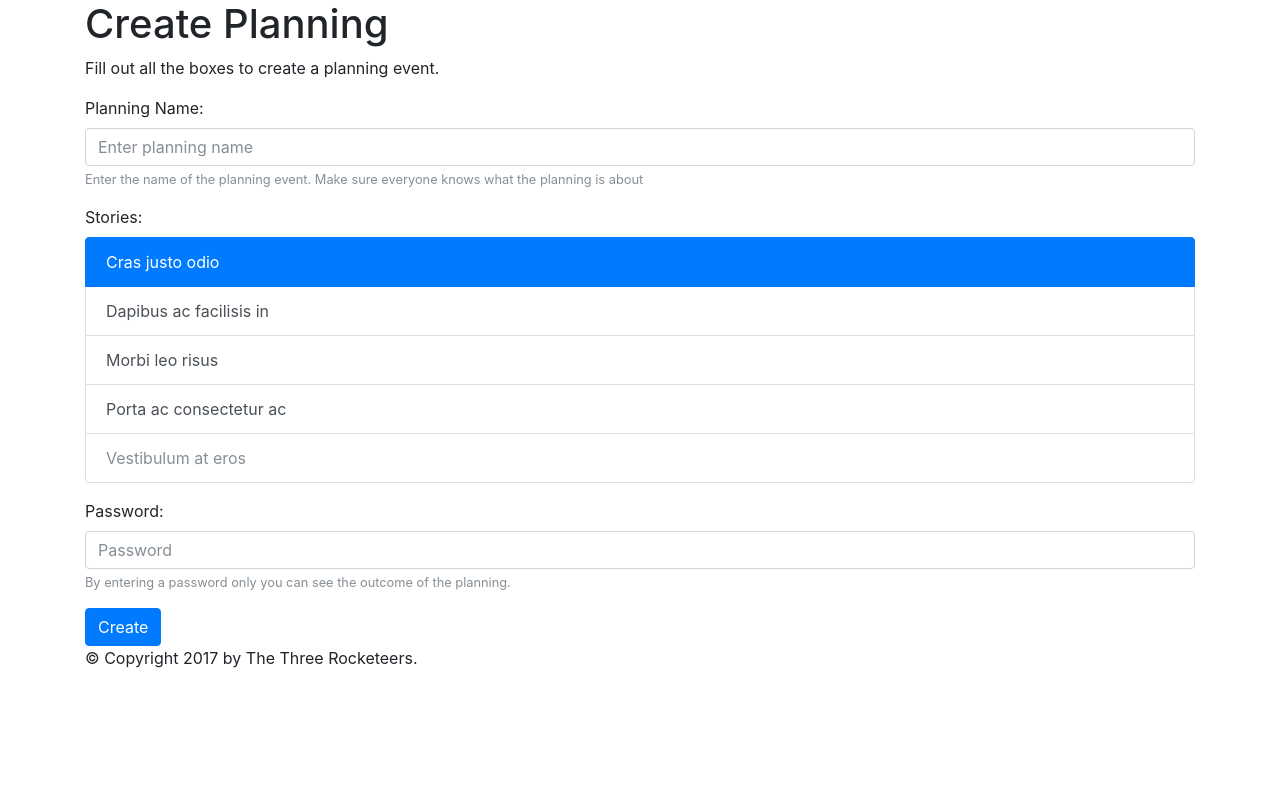
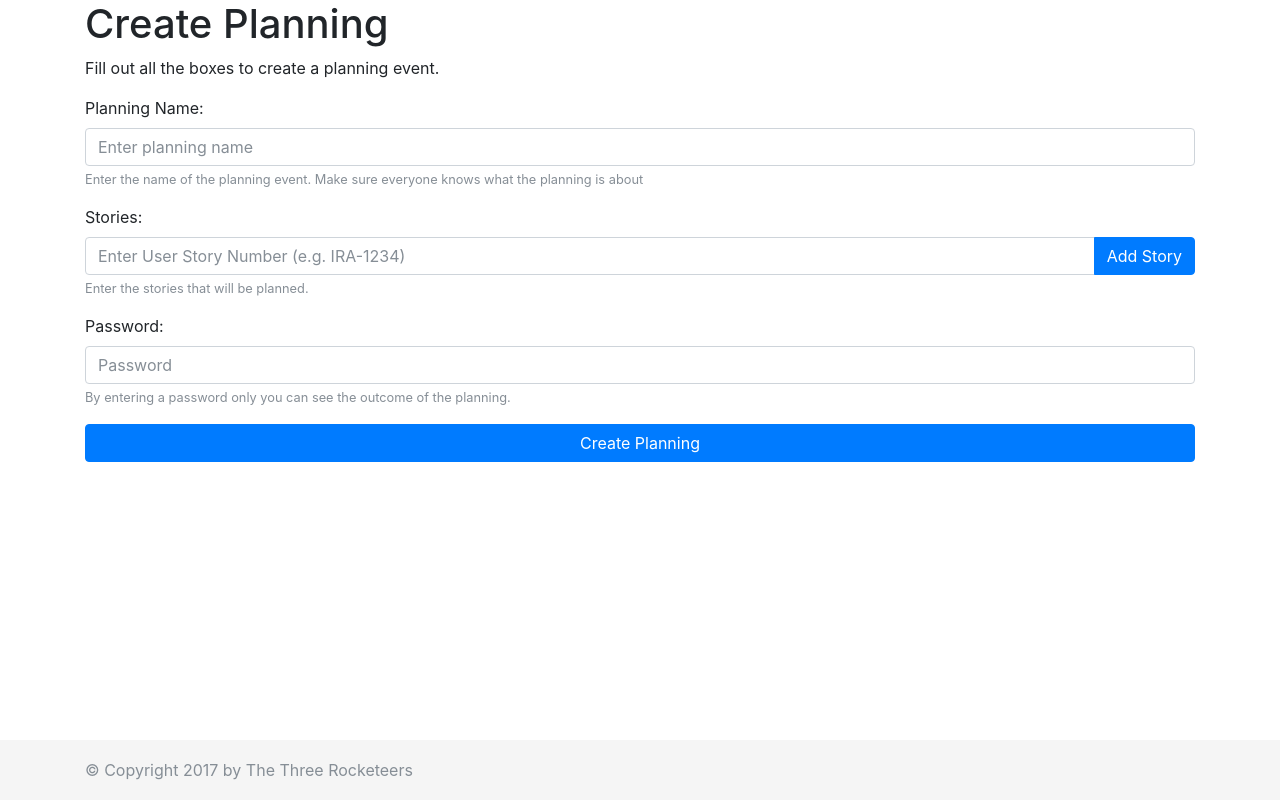
Before and after one commit to three-rocketeers/DistriPP, a Flask app: page /create in a window 1280 px wide. Run offline with Flask 2, Linux system fonts and the light colour scheme; some libraries are stand-ins or nearby versions.

Commit message:
BST: further development on create page. Added stories list.

```diff
--- /dev/null
+++ b/static/css/style.css
@@ -0,0 +1,16 @@
+html,body{
+    height: 100%
+}
+
+.hidden {
+     display:none;
+}
+
+.footer {
+  position: absolute;
+  bottom: 0;
+  width: 100%;
+  height: 60px; /* Set the fixed height of the footer here */
+  line-height: 60px; /* Vertically center the text there */
+  background-color: #f5f5f5;
+}
--- /dev/null
+++ b/static/js/listfunctions.js
@@ -0,0 +1,33 @@
+$(document).ready(function () {
+
+    //on click
+    $('#listadd').click(function () {
+
+        var userInput = $("#new-item").val();
+        console.log("User inputted...", userInput);
+
+        if (!userInput) {
+            $('.error').toggle();
+            $('.error').text('Please enter a story number!').show();
+        }
+        else {
+            $('#list-items').append("<li class='list-group-item'>" + userInput + "<i class='fa fa-trash fa-4'></i>" + "</li>");
+        }
+
+        $('#new-item').val("");
+
+    });
+    //end on click
+
+    //remove list item on click of trash icon
+    $(".list-items").on("click", ".fa-trash", function () {
+        $(this).closest("li").remove();
+        console.log("Removing item", $(this).closest("li"));
+    });
+
+    //remove error message on focusing the input
+    $("#new-item").val('').focus(function () {
+        $('.error').toggle();
+    });
+
+});
--- a/static/style.css
+++ /dev/null
@@ -1,3 +0,0 @@
-html,body{
-    height: 100%
-}
--- a/templates/create.html
+++ b/templates/create.html
@@ -1,5 +1,9 @@
 {% extends "layout.html" %}
 {% block title %}Create{% endblock %}
+{% block head %}
+    {{ super() }}
+    <script src="{{ url_for('static', filename='js/listfunctions.js') }}"></script>
+{% endblock %}
 {% block content %}
 
     <div class="container">
@@ -15,19 +19,24 @@
                     knows what the planning is about
                 </small>
             </div>
-            <!-- TODO this needs to be a list where you can add stuff -->
+
             <div class="form-group">
                 <label for="list">Stories:</label>
-                <div class="list-group" id="list">
-                    <a href="#" class="list-group-item list-group-item-action active">
-                        Cras justo odio
-                    </a>
-                    <a href="#" class="list-group-item list-group-item-action">Dapibus ac facilisis in</a>
-                    <a href="#" class="list-group-item list-group-item-action">Morbi leo risus</a>
-                    <a href="#" class="list-group-item list-group-item-action">Porta ac consectetur ac</a>
-                    <a href="#" class="list-group-item list-group-item-action disabled">Vestibulum at eros</a>
+                <!-- TODO how can the user see that there will be a list here... -->
+                <div class="list">
+                    <ul class="list-group" id="list-items"></ul>
                 </div>
+                <div class="new-item input-group">
+                    <input type="text" class="form-control" placeholder="Enter User Story Number (e.g. IRA-1234)"
+                           id="new-item">
+                    <span class="input-group-btn">
+                        <button type=button id="listadd" class="btn btn-primary">Add Story</button>
+                    </span>
+                </div>
+                <small id="storiesHelp" class="form-text text-muted">Enter the stories that will be planned.</small>
             </div>
+            <!-- TODO create better place for all warnings and errors -->
+            <div class="form-group error alert alert-danger collapse"></div>
             <div class="form-group">
                 <label for="passwordbox">Password:</label>
                 <input type="password" class="form-control" id="passwordbox" placeholder="Password">
@@ -36,7 +45,9 @@
                     planning.
                 </small>
             </div>
-            <button type="submit" class="btn btn-primary">Create</button>
+
+            <button type="submit" class="btn btn-primary btn-block">Create Planning</button>
+
         </form>
     </div>
 {% endblock %}
--- a/templates/layout.html
+++ b/templates/layout.html
@@ -5,19 +5,28 @@
         <link rel="stylesheet" href="https://maxcdn.bootstrapcdn.com/bootstrap/4.0.0-beta.2/css/bootstrap.min.css"
               integrity="sha384-PsH8R72JQ3SOdhVi3uxftmaW6Vc51MKb0q5P2rRUpPvrszuE4W1povHYgTpBfshb"
               crossorigin="anonymous">
-        <link rel=stylesheet type=text/css href="{{ url_for('static', filename='style.css') }}">
+        <link rel=stylesheet type=text/css href="{{ url_for('static', filename='css/style.css') }}">
+        <script src="https://code.jquery.com/jquery-3.2.1.slim.min.js"
+                integrity="sha384-KJ3o2DKtIkvYIK3UENzmM7KCkRr/rE9/Qpg6aAZGJwFDMVNA/GpGFF93hXpG5KkN"
+                crossorigin="anonymous"></script>
+        <script src="https://cdnjs.cloudflare.com/ajax/libs/popper.js/1.12.3/umd/popper.min.js"
+                integrity="sha384-vFJXuSJphROIrBnz7yo7oB41mKfc8JzQZiCq4NCceLEaO4IHwicKwpJf9c9IpFgh"
+                crossorigin="anonymous"></script>
+        <script src="https://maxcdn.bootstrapcdn.com/bootstrap/4.0.0-beta.2/js/bootstrap.min.js"
+                integrity="sha384-alpBpkh1PFOepccYVYDB4do5UnbKysX5WZXm3XxPqe5iKTfUKjNkCk9SaVuEZflJ"
+                crossorigin="anonymous"></script>
         <title>{% block title %}{% endblock %} - DistiPP</title>
     {% endblock %}
 </head>
 <body>
 <div id="content">{% block content %}{% endblock %}</div>
-<div id="footer" class="container">
+<!-- TODO footer not sticking to bottom of pager... -->
+<footer class="footer">
     {% block footer %}
-        <p>&copy; Copyright 2017 by The Three Rocketeers</a>.</p>
+      <div class="container">
+        <span class="text-muted">&copy; Copyright 2017 by The Three Rocketeers</span>
+      </div>
     {% endblock %}
-</div>
-<script src="https://code.jquery.com/jquery-3.2.1.slim.min.js" integrity="sha384-KJ3o2DKtIkvYIK3UENzmM7KCkRr/rE9/Qpg6aAZGJwFDMVNA/GpGFF93hXpG5KkN" crossorigin="anonymous"></script>
-<script src="https://cdnjs.cloudflare.com/ajax/libs/popper.js/1.12.3/umd/popper.min.js" integrity="sha384-vFJXuSJphROIrBnz7yo7oB41mKfc8JzQZiCq4NCceLEaO4IHwicKwpJf9c9IpFgh" crossorigin="anonymous"></script>
-<script src="https://maxcdn.bootstrapcdn.com/bootstrap/4.0.0-beta.2/js/bootstrap.min.js" integrity="sha384-alpBpkh1PFOepccYVYDB4do5UnbKysX5WZXm3XxPqe5iKTfUKjNkCk9SaVuEZflJ" crossorigin="anonymous"></script>
+</footer>
 </body>
 </html>
```
